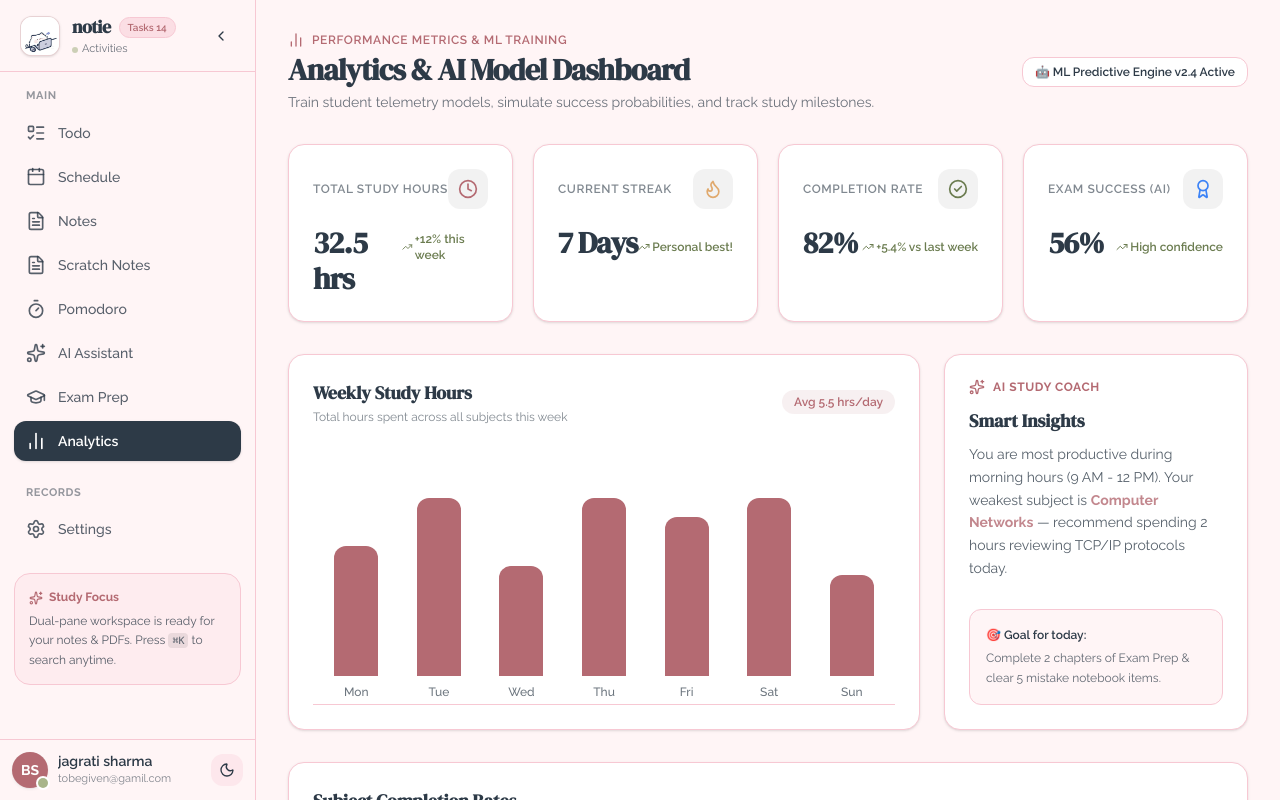
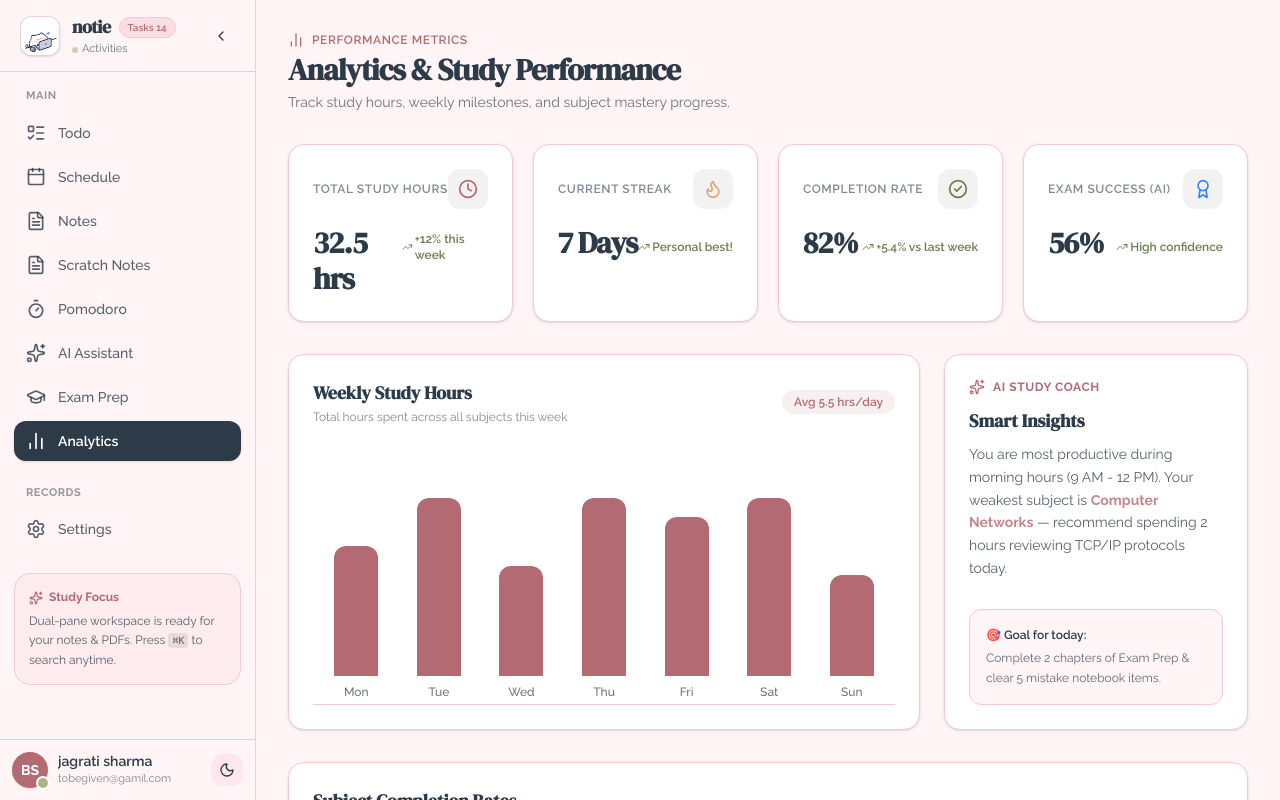
Before and after one commit to jagrati-s12/studylib, a React (Vite) app in the folder frontend/: page /analytics in a window 1280 px wide. Shown: the top 800 px of the page. Built offline with nearby package versions, Linux system fonts and the light colour scheme.

Commit message:
Remove ML Predictive Engine badge and update analytics header
Co-Authored-By: Claude Code <noreply@anthropic.com>

```diff
--- a/frontend/src/features/analytics/AnalyticsPage.jsx
+++ b/frontend/src/features/analytics/AnalyticsPage.jsx
@@ -99,18 +99,10 @@ export default function AnalyticsPage() {
         <div>
           <div className="flex items-center gap-2 text-xs font-semibold uppercase tracking-wider mb-1 text-[#B46A72]">
             <BarChart2 size={16} />
-            <span>Performance Metrics & ML Training</span>
+            <span>Performance Metrics</span>
           </div>
-          <h1 className="text-3xl font-display font-bold tracking-tight">Analytics & AI Model Dashboard</h1>
-          <p className="text-sm opacity-70 mt-1">Train student telemetry models, simulate success probabilities, and track study milestones.</p>
-        </div>
-
-        <div className="flex items-center gap-2">
-          <span className={`text-xs font-semibold px-3 py-1.5 rounded-xl border ${
-            isDark ? 'bg-[#280B0F] border-[#3B1319]' : 'bg-white border-[#F7C8D3]'
-          }`}>
-            🤖 ML Predictive Engine v2.4 Active
-          </span>
+          <h1 className="text-3xl font-display font-bold tracking-tight">Analytics & Study Performance</h1>
+          <p className="text-sm opacity-70 mt-1">Track study hours, weekly milestones, and subject mastery progress.</p>
         </div>
       </div>
 
```
